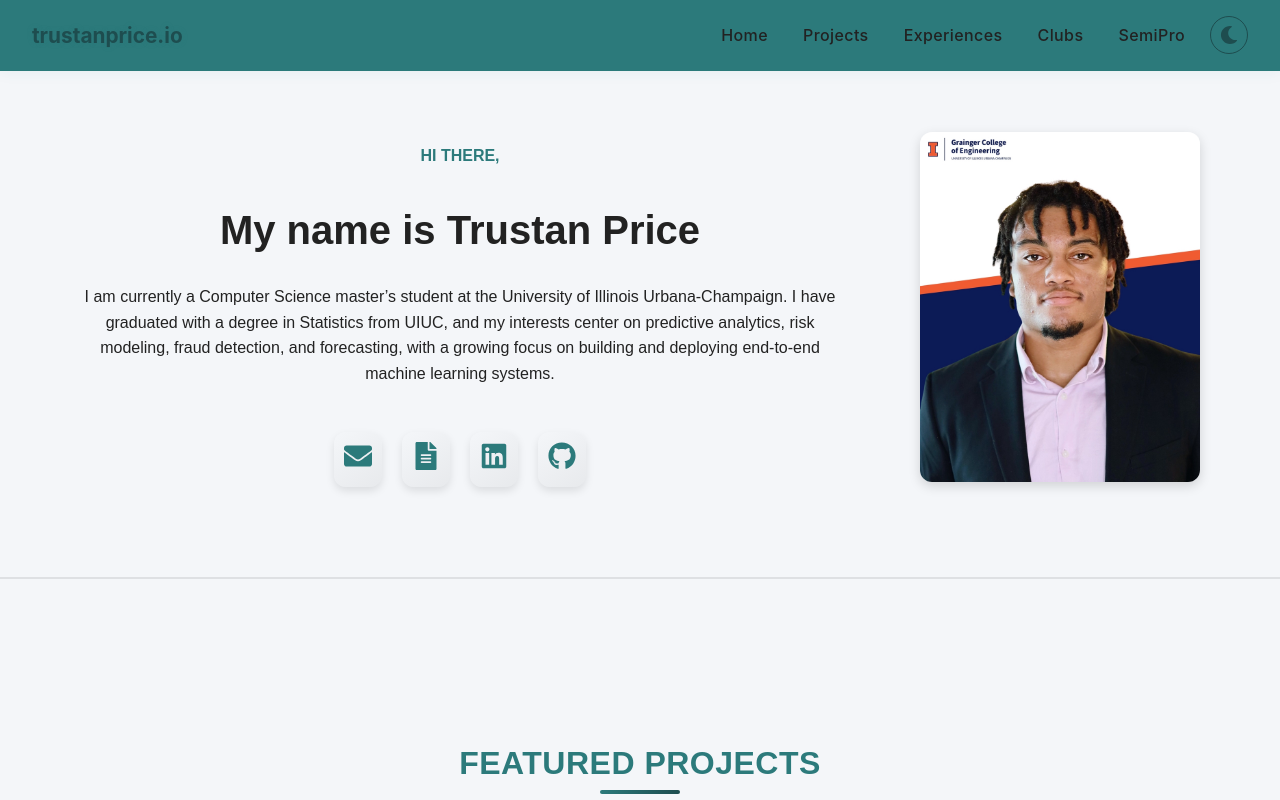
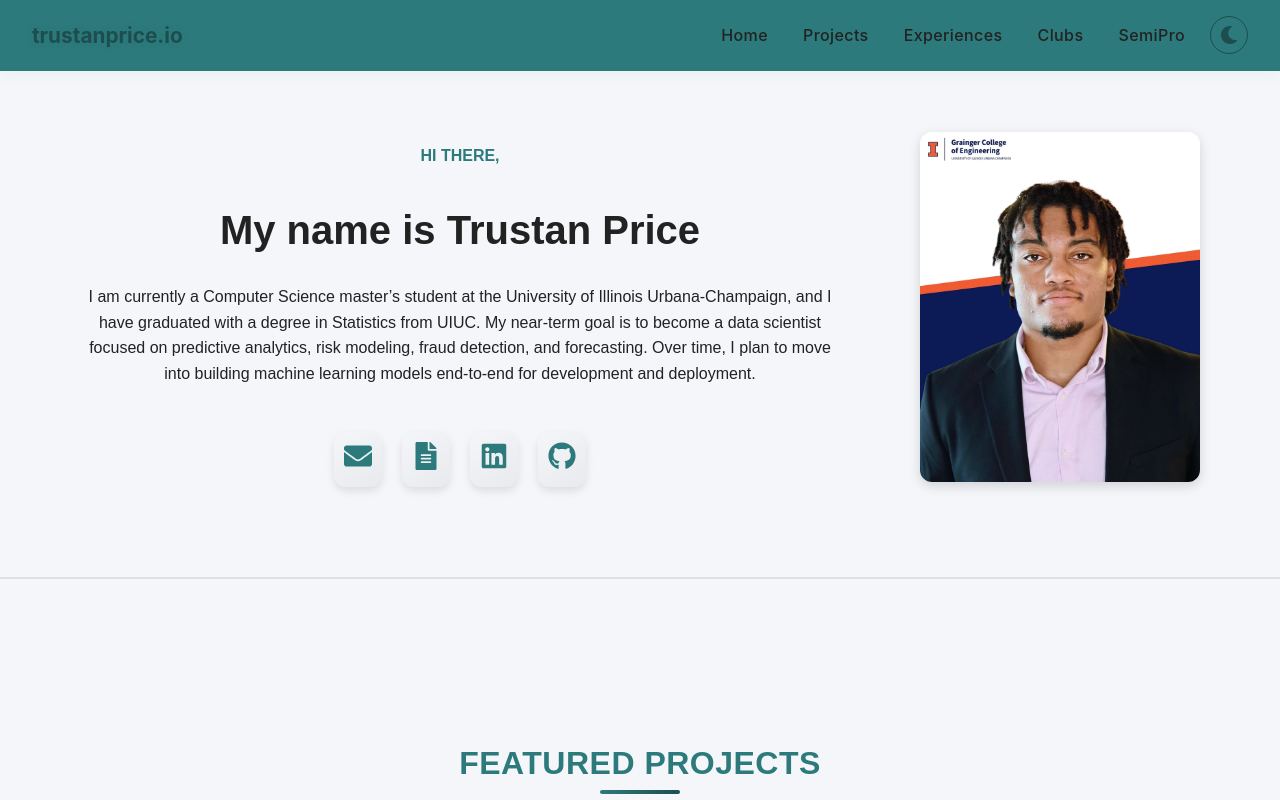
Before and after one commit to trustanprice/personal-portfolio, a React (Create React App) app: page / in a window 1280 px wide. Shown: the top 800 px of the page. Built offline with nearby package versions, Linux system fonts and the light colour scheme.

Commit message:
small home page change

```diff
--- a/src/pages/Home.js
+++ b/src/pages/Home.js
@@ -15,10 +15,11 @@ function Home() {
           </h1>
           <p className="description">
             I am currently a Computer Science master’s student at the University of
-            Illinois Urbana-Champaign. I have graduated with a degree in Statistics from
-            UIUC, and my interests center on predictive analytics, risk modeling, fraud
-            detection, and forecasting, with a growing focus on building and deploying
-            end-to-end machine learning systems.
+            Illinois Urbana-Champaign, and I have graduated with a degree in Statistics
+            from UIUC. My near-term goal is to become a data scientist focused on
+            predictive analytics, risk modeling, fraud detection, and forecasting. Over
+            time, I plan to move into building machine learning models end-to-end for
+            development and deployment.
           </p>
           <div className="links">
             <a
```
